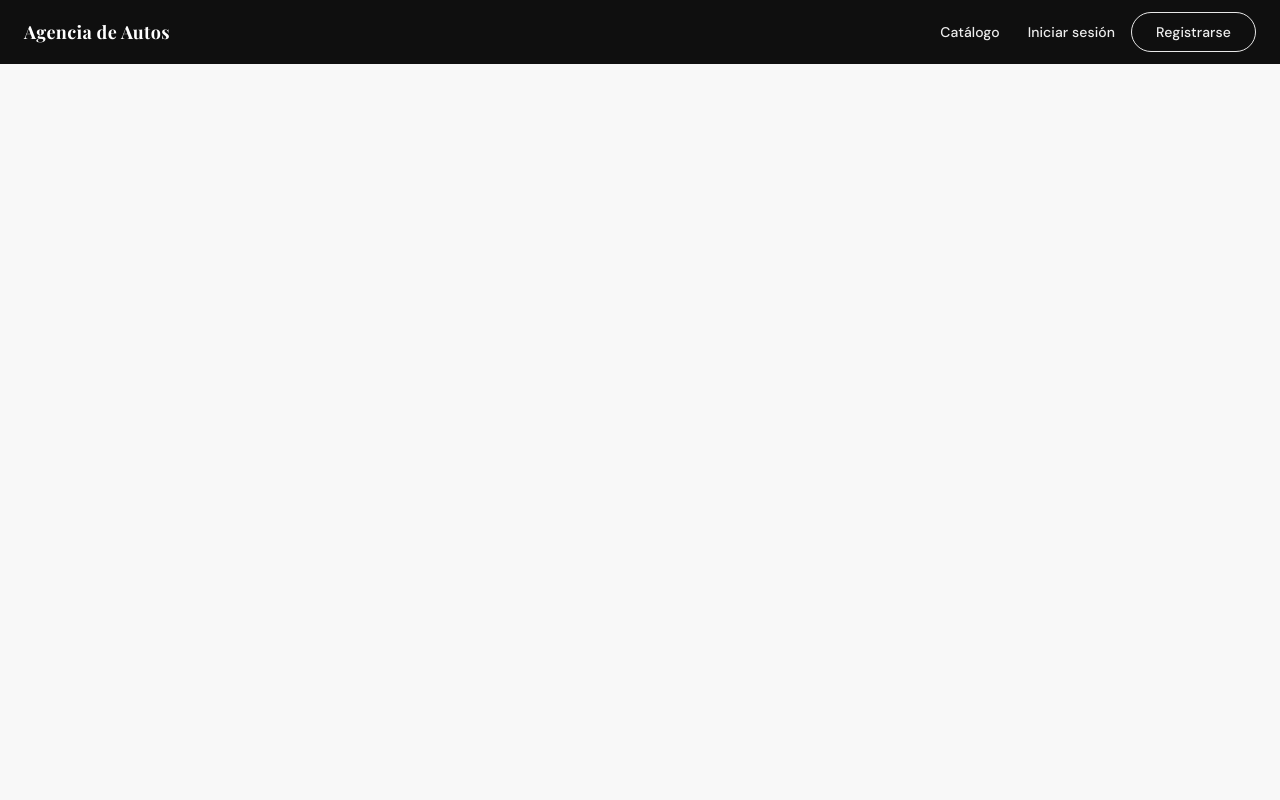
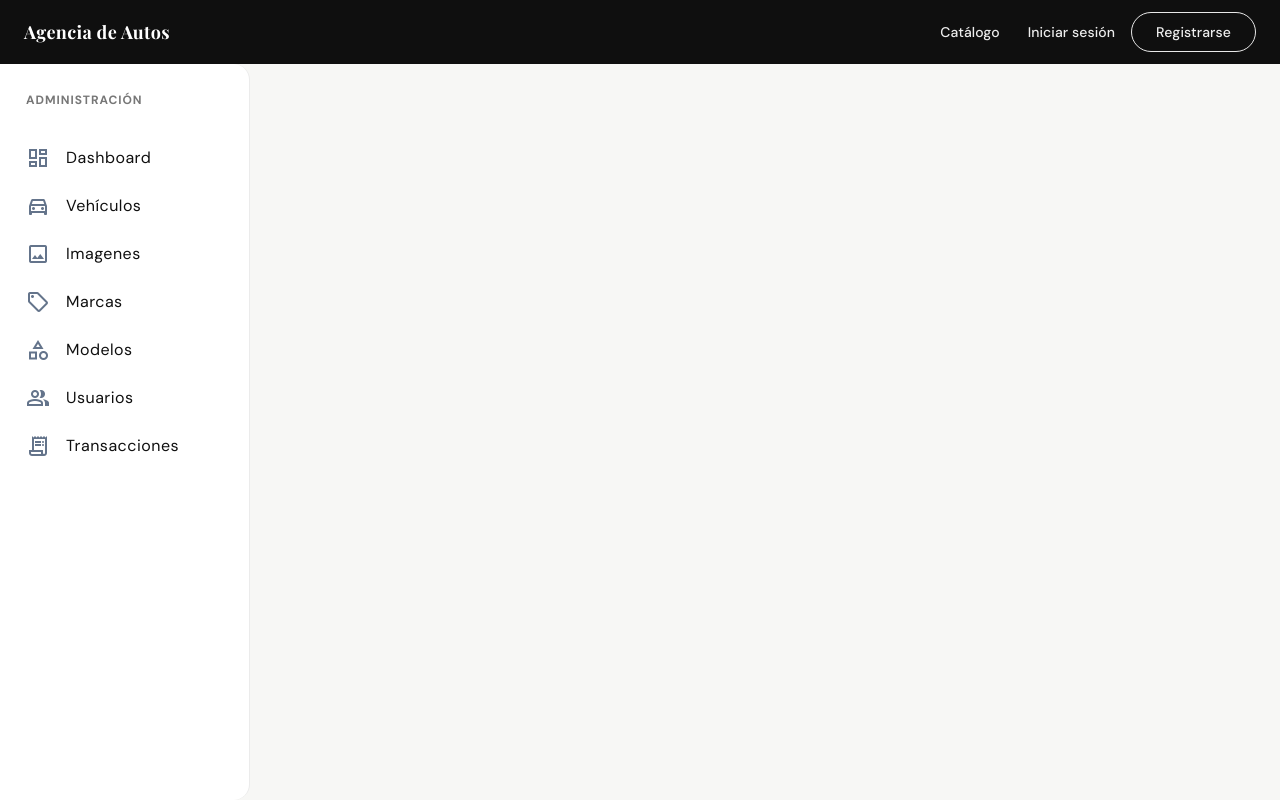
Before and after one commit to lorenzo-pachioli/agencia_de_autos, an Angular app in the folder frontend/: page /menu in a window 1280 px wide. Before the commit this address led to /. Built offline with nearby package versions, Linux system fonts and the light colour scheme.

Commit message:
cambios de ruta y nombre menu

```diff
--- a/frontend/src/app/app.routes.ts
+++ b/frontend/src/app/app.routes.ts
@@ -25,7 +25,7 @@ export const routes: Routes = [
       import('./pages/registro/registro.component').then((m) => m.RegistroComponent),
   },
   {
-    path: 'dashboard',
+    path: 'menu',
     loadChildren: () =>
       import('./pages/menu/menu.routes').then((m) => m.routes),
   },
--- a/frontend/src/app/components/navbar/navbar.component.html
+++ b/frontend/src/app/components/navbar/navbar.component.html
@@ -20,9 +20,9 @@
         Registrarse
       </a>
     } @else if (auth.isAdmin()) {
-      <a mat-button routerLink="/dashboard" routerLinkActive="navbar__link--active"
+      <a mat-button routerLink="/menu/dashboard" routerLinkActive="navbar__link--active"
         [routerLinkActiveOptions]="{ exact: true }">
-        Dashboard
+        Menu
       </a>
       <a mat-button routerLink="/catalogo" routerLinkActive="navbar__link--active"
         [routerLinkActiveOptions]="{ exact: true }">
@@ -37,9 +37,9 @@
         Cerrar sesión
       </button>
     } @else {
-      <a mat-button routerLink="/catalogo" routerLinkActive="navbar__link--active"
+      <a mat-button routerLink="/menu" routerLinkActive="navbar__link--active"
         [routerLinkActiveOptions]="{ exact: true }">
-        Catálogo
+        Menu
       </a>
       <a mat-button routerLink="/perfil" routerLinkActive="navbar__link--active"
         [routerLinkActiveOptions]="{ exact: true }">
--- a/frontend/src/app/pages/menu/menu.component.html
+++ b/frontend/src/app/pages/menu/menu.component.html
@@ -2,32 +2,32 @@
   <mat-sidenav class="dashboard-sidebar" mode="side" opened>
     <div class="dashboard-sidebar__heading">Administración</div>
     <mat-nav-list>
-      <a mat-list-item routerLink="/dashboard" routerLinkActive="dashboard-link--active"
+      <a mat-list-item routerLink="/menu/dashboard" routerLinkActive="dashboard-link--active"
         [routerLinkActiveOptions]="{ exact: true }">
         <mat-icon matListItemIcon>dashboard</mat-icon>
         <span matListItemTitle>Dashboard</span>
       </a>
-      <a mat-list-item routerLink="/dashboard/vehiculos" routerLinkActive="dashboard-link--active">
+      <a mat-list-item routerLink="/menu/vehiculos" routerLinkActive="dashboard-link--active">
         <mat-icon matListItemIcon>directions_car</mat-icon>
         <span matListItemTitle>Vehículos</span>
       </a>
-      <a mat-list-item routerLink="/dashboard/imagenes" routerLinkActive="dashboard-link--active">
+      <a mat-list-item routerLink="/menu/imagenes" routerLinkActive="dashboard-link--active">
         <mat-icon matListItemIcon>images</mat-icon>
         <span matListItemTitle>Imagenes</span>
       </a>
-      <a mat-list-item routerLink="/dashboard/marcas" routerLinkActive="dashboard-link--active">
+      <a mat-list-item routerLink="/menu/marcas" routerLinkActive="dashboard-link--active">
         <mat-icon matListItemIcon>sell</mat-icon>
         <span matListItemTitle>Marcas</span>
       </a>
-      <a mat-list-item routerLink="/dashboard/modelos" routerLinkActive="dashboard-link--active">
+      <a mat-list-item routerLink="/menu/modelos" routerLinkActive="dashboard-link--active">
         <mat-icon matListItemIcon>category</mat-icon>
         <span matListItemTitle>Modelos</span>
       </a>
-      <a mat-list-item routerLink="/dashboard/usuarios" routerLinkActive="dashboard-link--active">
+      <a mat-list-item routerLink="/menu/usuarios" routerLinkActive="dashboard-link--active">
         <mat-icon matListItemIcon>group</mat-icon>
         <span matListItemTitle>Usuarios</span>
       </a>
-      <a mat-list-item routerLink="/dashboard/transacciones" routerLinkActive="dashboard-link--active">
+      <a mat-list-item routerLink="/menu/transacciones" routerLinkActive="dashboard-link--active">
         <mat-icon matListItemIcon>receipt_long</mat-icon>
         <span matListItemTitle>Transacciones</span>
       </a>
--- a/frontend/src/app/pages/menu/menu.routes.ts
+++ b/frontend/src/app/pages/menu/menu.routes.ts
@@ -7,8 +7,7 @@ export const routes: Routes = [
       import('./menu.component').then((m) => m.MenuComponent),
     children: [
       {
-        path: '',
-        pathMatch: 'full',
+        path: 'dashboard',
         loadComponent: () =>
           import('./dashboard/dashboard.component').then((m) => m.DashboardComponent),
       },
```
